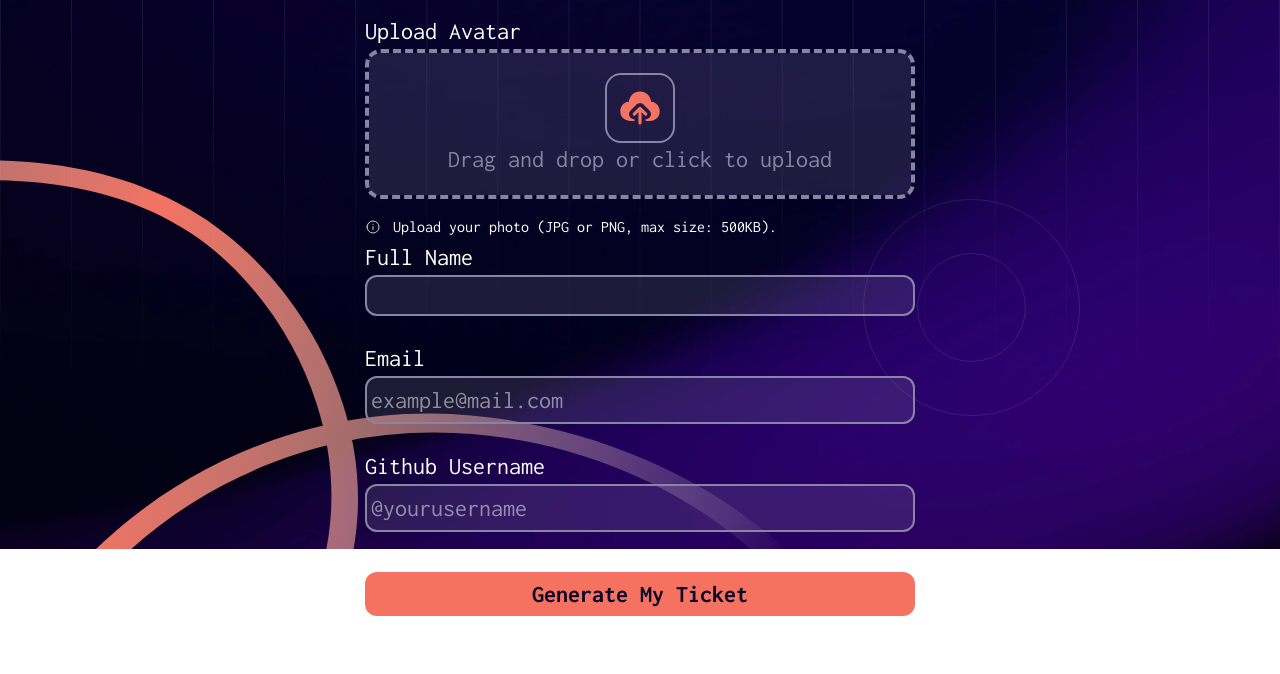
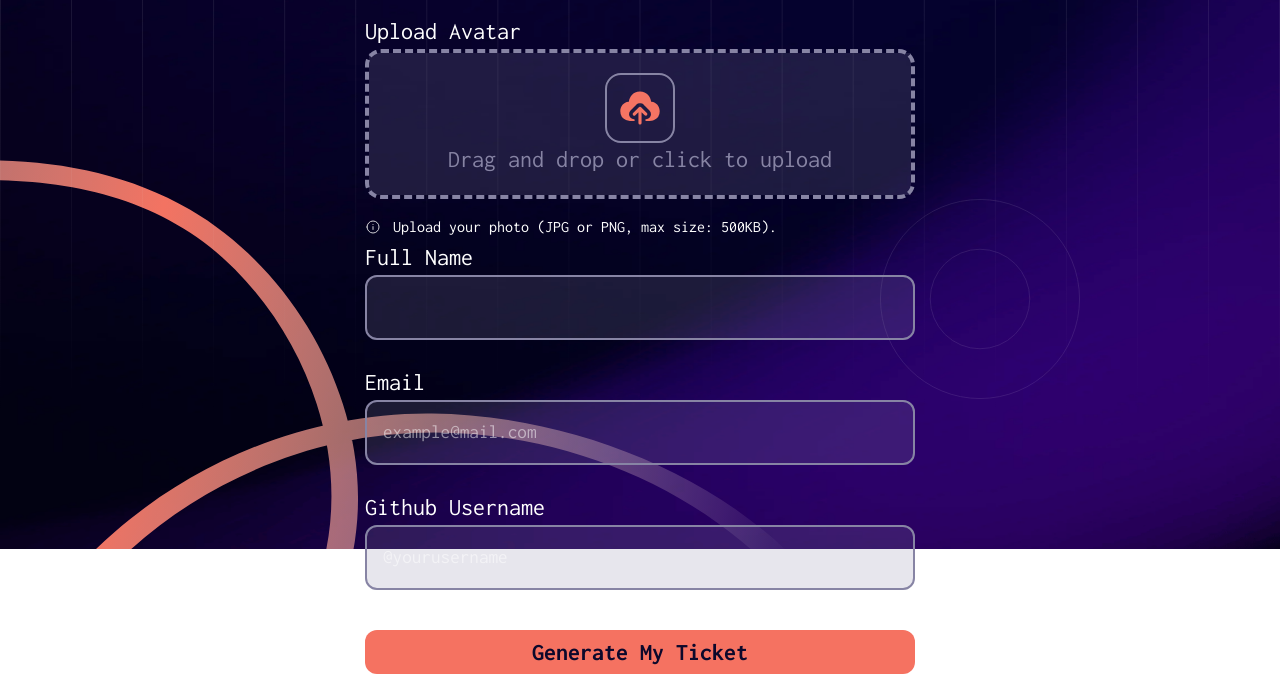
Before and after one commit to clivepato93/conference-ticket-generator, a website: page index.html in a window 1280 px wide. Shown: the part 251-925 px from the top of the page. Before the commit the page ends 867 px from the top, so only its background shows below. Drawn offline with Linux system fonts and the light colour scheme.

Commit message:
refactoring left to do

```diff
--- a/index.html
+++ b/index.html
@@ -135,7 +135,7 @@
 					<img
 						src="/assets/images/pattern-circle.svg"
 						alt=""
-						class="fixed laptop:absolute -z-10 right-[-5%] laptop:right-[-30%] laptop:top-[-40px]"
+						class=" fixed laptop:absolute -z-10 right-[-15%] md:right-[5%] laptop:right-[-30%] laptop:top-[-40px] w-[140px] h-[140px] laptop:w-[200px] laptop:h-[200px]"
 					/>
 					<section class="">
 						<label for="name">Full Name</label>
@@ -143,19 +143,18 @@
 							<input
 								type="text"
 								id="name"
-								class="w-full border-Neutral-500 border-2 rounded-xl bg-transparent p-1 text-[1.2rem]"
+								class="w-full border-Neutral-500 border-2 rounded-xl bg-transparent  text-[1.2rem] p-2 md:p-4"
 							/>
 							<div
 								class="absolute h-full top-0 w-full rounded-xl bg-Neutral-500 opacity-20 group-hover:opacity-60 z-[-10]"
 							></div>
 							<div
-								class=" gap-3 text-[1rem] mt-2 file-info absolute hidden  name-error"
+								class="gap-3 text-[1rem] mt-2 file-info absolute hidden name-error"
 							>
 								<img
 									src="/assets/images/icon-info.svg"
 									alt=""
 									class="icon error"
-
 								/>
 								<h4 class="file-text text-Gradient-text">
 									Please enter your name.
@@ -169,7 +168,7 @@
 							<input
 								type="email"
 								id="email"
-								class="w-full border-Neutral-500 border-2 rounded-xl bg-transparent p-1"
+								class="w-full border-Neutral-500 border-2 rounded-xl bg-transparent text-[1.2rem] p-2  md:p-4"
 								placeholder="example@mail.com"
 							/>
 							<div
@@ -195,14 +194,14 @@
 							<input
 								type="text"
 								id="githubname"
-								class="w-full border-Neutral-500 border-2 rounded-xl bg-transparent p-1"
+								class="w-full border-Neutral-500 border-2 rounded-xl bg-transparent text-[1.2rem] p-2 md:p-4"
 								placeholder="@yourusername"
 							/>
 							<div
 								class="absolute h-full top-0 w-full bg-Neutral-500 rounded-xl opacity-20 group-hover:opacity-60 z-[-10]"
 							></div>
 							<div
-								class=" gap-3 text-[1rem] mt-2 file-info absolute hidden git-error"
+								class="gap-3 text-[1rem] mt-2 file-info absolute hidden git-error"
 							>
 								<img
 									src="/assets/images/icon-info.svg"
--- a/script.js
+++ b/script.js
@@ -122,10 +122,7 @@ submit.addEventListener("click", function (e) {
 		/>
 	</div>
 	</section>`;
-	}
-
-	else{
-
+	} else {
 	}
 });
 
@@ -176,6 +173,7 @@ function upload(e) {
 	// }
 
 	if (returnFileSize(fileInput.files[0].size) > 500) {
+		console.log(returnFileSize(fileInput.files[0].size));
 		document.querySelector(".file-info").classList.add("text-Gradient-text");
 		document.querySelector(".file-text").textContent =
 			"File too large. Please upload a photo under 500KB.";
@@ -215,7 +213,10 @@ removeBtn.addEventListener("click", (e) => {
 	fileButtons.classList.toggle("hidden");
 	document.querySelector(".upload-info").classList.toggle("hidden");
 	document.querySelector(".upload-info").classList.toggle("block");
-
+	document.querySelector(".file-info").classList.remove("text-Gradient-text");
+	document.querySelector(".icon").classList.remove("error");
+	document.querySelector(".file-text").textContent =
+		"Upload your photo (JPG or PNG, max size: 500KB).";
 	document.querySelector(".upload").src = "/assets/images/icon-upload.svg";
 	console.log((fileInput.files[0] = ""));
 });
```
Also changed, not shown: src/output.css.
